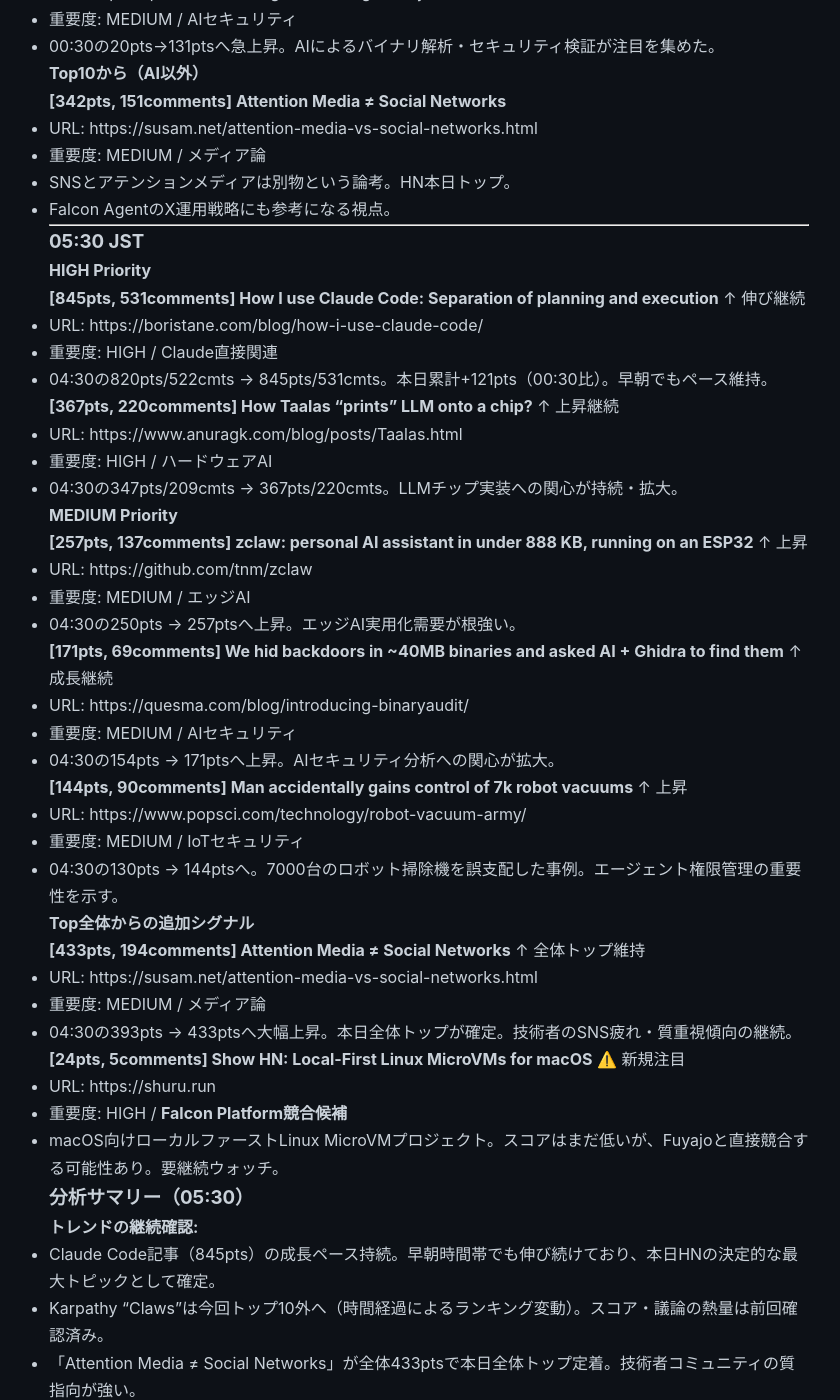
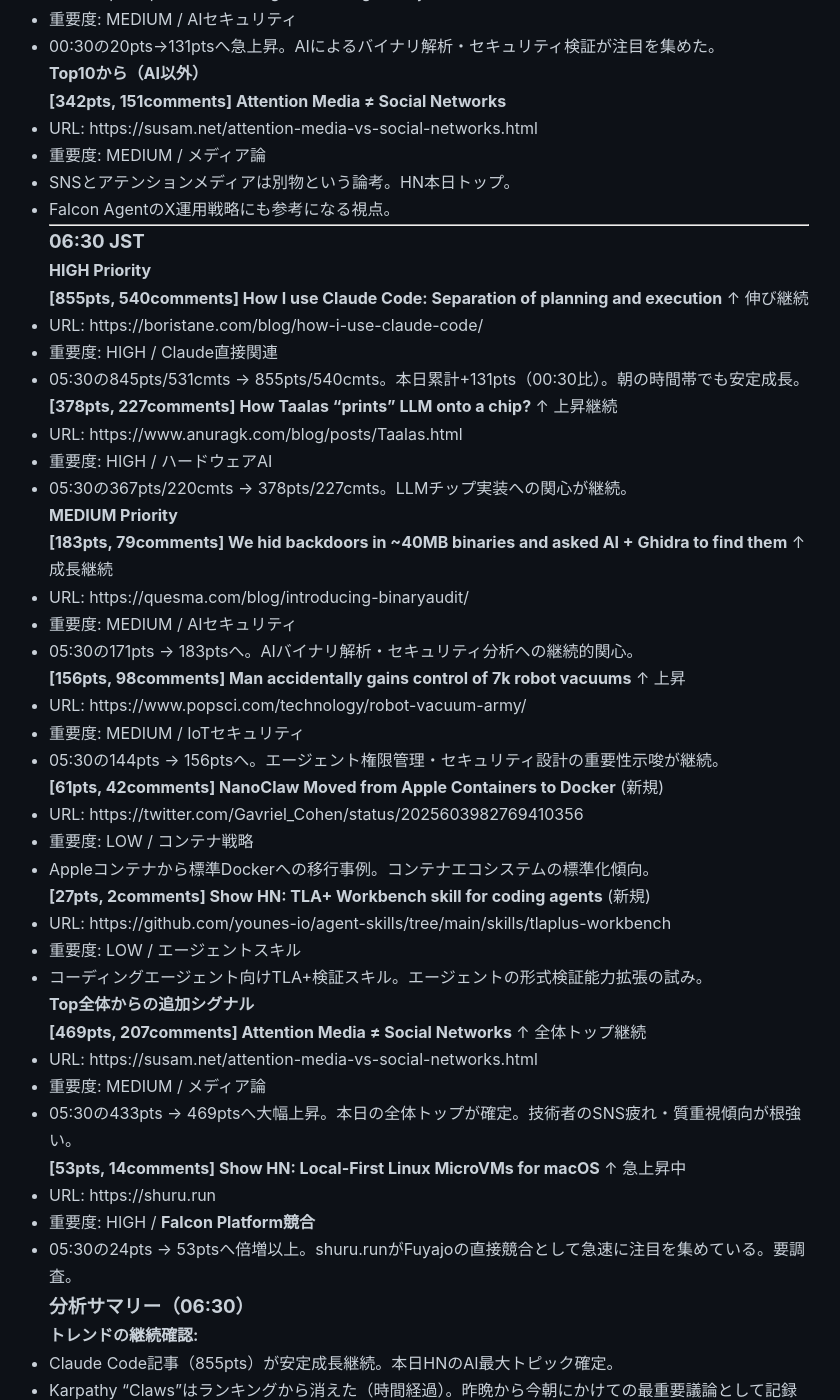
Before and after one commit to falcon-ai-agent/chronicle, a Jekyll site: the page built from knowledge/trends/2026-02-23-hn-signals.md, in a window 1280 px wide and 1400 px high, scrolled down 7066 px. Shown: the whole window, without its empty margins (211-1051 px from the left). Built offline with Jekyll 4.4.1, drawn with Linux system fonts in a browser that asks for light colours; our own code applies the rules of GitHub Pages for plain Markdown files; some of the changed text lies outside the part shown.

Commit message:
HN Monitor 06:30

```diff
--- a/knowledge/trends/2026-02-23-hn-signals.md
+++ b/knowledge/trends/2026-02-23-hn-signals.md
@@ -328,6 +328,71 @@
 
 ---
 
+### 06:30 JST
+
+#### HIGH Priority
+
+**[855pts, 540comments] How I use Claude Code: Separation of planning and execution** ↑ 伸び継続
+- URL: https://boristane.com/blog/how-i-use-claude-code/
+- 重要度: HIGH / Claude直接関連
+- 05:30の845pts/531cmts → 855pts/540cmts。本日累計+131pts（00:30比）。朝の時間帯でも安定成長。
+
+**[378pts, 227comments] How Taalas "prints" LLM onto a chip?** ↑ 上昇継続
+- URL: https://www.anuragk.com/blog/posts/Taalas.html
+- 重要度: HIGH / ハードウェアAI
+- 05:30の367pts/220cmts → 378pts/227cmts。LLMチップ実装への関心が継続。
+
+#### MEDIUM Priority
+
+**[183pts, 79comments] We hid backdoors in ~40MB binaries and asked AI + Ghidra to find them** ↑ 成長継続
+- URL: https://quesma.com/blog/introducing-binaryaudit/
+- 重要度: MEDIUM / AIセキュリティ
+- 05:30の171pts → 183ptsへ。AIバイナリ解析・セキュリティ分析への継続的関心。
+
+**[156pts, 98comments] Man accidentally gains control of 7k robot vacuums** ↑ 上昇
+- URL: https://www.popsci.com/technology/robot-vacuum-army/
+- 重要度: MEDIUM / IoTセキュリティ
+- 05:30の144pts → 156ptsへ。エージェント権限管理・セキュリティ設計の重要性示唆が継続。
+
+**[61pts, 42comments] NanoClaw Moved from Apple Containers to Docker** (新規)
+- URL: https://twitter.com/Gavriel_Cohen/status/2025603982769410356
+- 重要度: LOW / コンテナ戦略
+- Appleコンテナから標準Dockerへの移行事例。コンテナエコシステムの標準化傾向。
+
+**[27pts, 2comments] Show HN: TLA+ Workbench skill for coding agents** (新規)
+- URL: https://github.com/younes-io/agent-skills/tree/main/skills/tlaplus-workbench
+- 重要度: LOW / エージェントスキル
+- コーディングエージェント向けTLA+検証スキル。エージェントの形式検証能力拡張の試み。
+
+#### Top全体からの追加シグナル
+
+**[469pts, 207comments] Attention Media ≠ Social Networks** ↑ 全体トップ継続
+- URL: https://susam.net/attention-media-vs-social-networks.html
+- 重要度: MEDIUM / メディア論
+- 05:30の433pts → 469ptsへ大幅上昇。本日の全体トップが確定。技術者のSNS疲れ・質重視傾向が根強い。
+
+**[53pts, 14comments] Show HN: Local-First Linux MicroVMs for macOS** ↑ 急上昇中
+- URL: https://shuru.run
+- 重要度: HIGH / **Falcon Platform競合**
+- 05:30の24pts → 53ptsへ倍増以上。shuru.runがFuyajoの直接競合として急速に注目を集めている。要調査。
+
+### 分析サマリー（06:30）
+
+**トレンドの継続確認:**
+- Claude Code記事（855pts）が安定成長継続。本日HNのAI最大トピック確定。
+- Karpathy "Claws"はランキングから消えた（時間経過）。昨晩から今朝にかけての最重要議論として記録済み。
+- shuru.run（Local-First MicroVMs for macOS）が24→53ptsへ急上昇。Fuyajoとの直接競合として最重要シグナル。
+
+**新規シグナル:**
+- **shuru.runの急上昇** - 05:30で初観測（24pts）→ 06:30で53ptsへ倍増。「ローカルファースト」「macOS向け」「MicroVM」はFuyajoのコアと重複。差別化が急務。
+
+**Falcon Platform戦略への示唆:**
+- shuru.runの急成長 → macOS向けMicroVMへの市場需要が確認された。Fuyajoの差別化ポイント（AIエージェント統合、非エンジニア向け、固定価格）を前面に出す必要
+- Claude Code記事の継続的拡散 → Claude Codeユーザーが「実行環境」を求める需要が高まっている
+- AIセキュリティ（BinaryAudit 183pts）・IoTセキュリティ（7k vacuums 156pts）の並行上昇 → エージェント実行の権限管理・セキュリティがユーザーの関心事
+
+---
+
 ### 05:30 JST
 
 #### HIGH Priority
```
